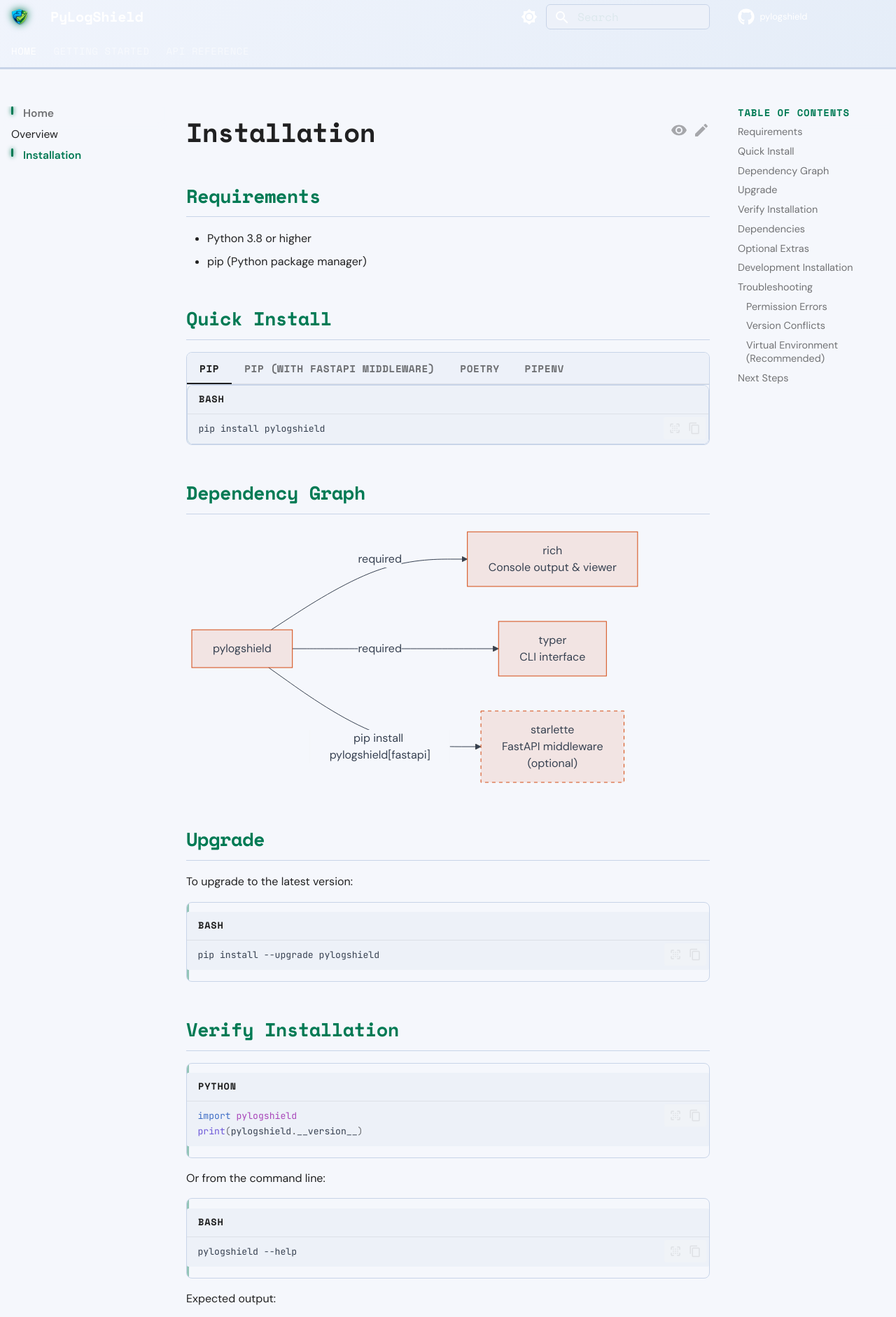
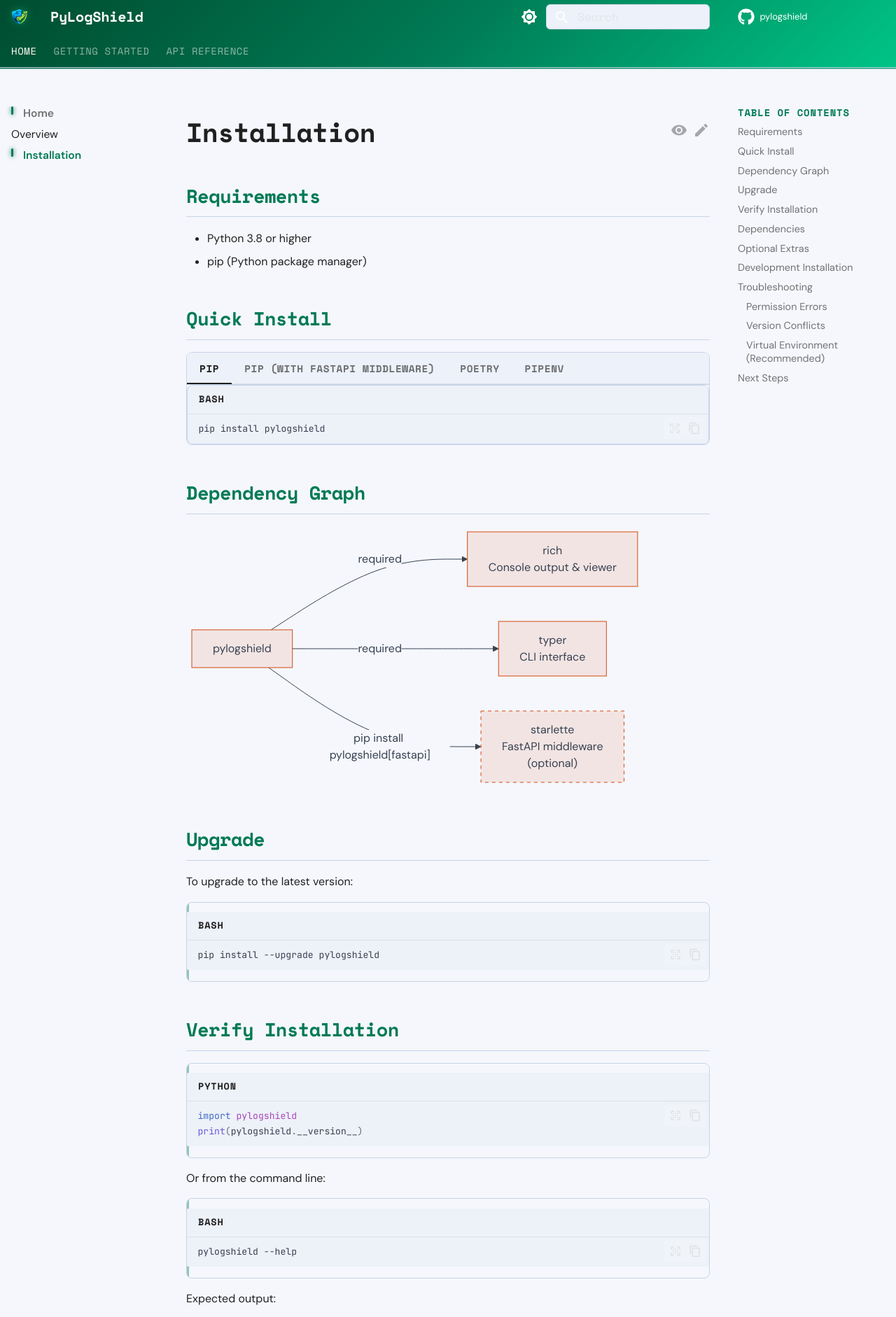
Before and after one commit to vertex-ai-automations/pylogshield, an MkDocs documentation site: the page built from docs/installation.md, in a window 1280 px wide. Shown: the top 1882 px of the page at 70% size. Built offline with MkDocs 1.6.1 and Material for MkDocs 9.7.7, drawn with Linux system fonts in a browser that asks for light colours; comment, search, counter and statistics services are not loaded.

Commit message:
design: larger hero logo (72px -> 120px) and green nav gradient

```diff
--- a/docs/css/extra.css
+++ b/docs/css/extra.css
@@ -159,12 +159,12 @@ html { scroll-behavior: smooth; }
 .md-header {
   background: linear-gradient(
     135deg,
-    #03060d 0%,
-    #060e1c 40%,
-    #081224 100%
+    #002a1a 0%,
+    #003d24 40%,
+    #00c485 100%
   );
-  border-bottom: 1px solid var(--pls-border);
-  box-shadow: 0 1px 0 var(--pls-border), 0 4px 32px rgba(0,0,0,0.5);
+  border-bottom: 1px solid rgba(0, 229, 160, 0.25);
+  box-shadow: 0 1px 0 rgba(0,229,160,0.2), 0 4px 32px rgba(0,0,0,0.5);
   position: relative;
   overflow: hidden;
 }
@@ -207,9 +207,9 @@ html { scroll-behavior: smooth; }
 }
 
 [data-md-color-scheme="default"] .md-header {
-  background: linear-gradient(135deg, #f0f4fc 0%, #e5edf8 100%);
-  border-bottom: 1px solid var(--pls-border);
-  box-shadow: 0 1px 0 var(--pls-border);
+  background: linear-gradient(135deg, #004d30 0%, #007a54 50%, #00c485 100%);
+  border-bottom: 1px solid rgba(0,122,84,0.4);
+  box-shadow: 0 1px 0 rgba(0,122,84,0.3);
 }
 
 [data-md-color-scheme="default"] .md-header::after {
@@ -381,8 +381,8 @@ html { scroll-behavior: smooth; }
 }
 
 .pls-hero__logo {
-  width: 72px;
-  height: 72px;
+  width: 120px;
+  height: 120px;
   margin: 0 auto 1.5rem;
   display: block;
   filter: drop-shadow(0 0 16px rgba(0,229,160,0.4));
```
